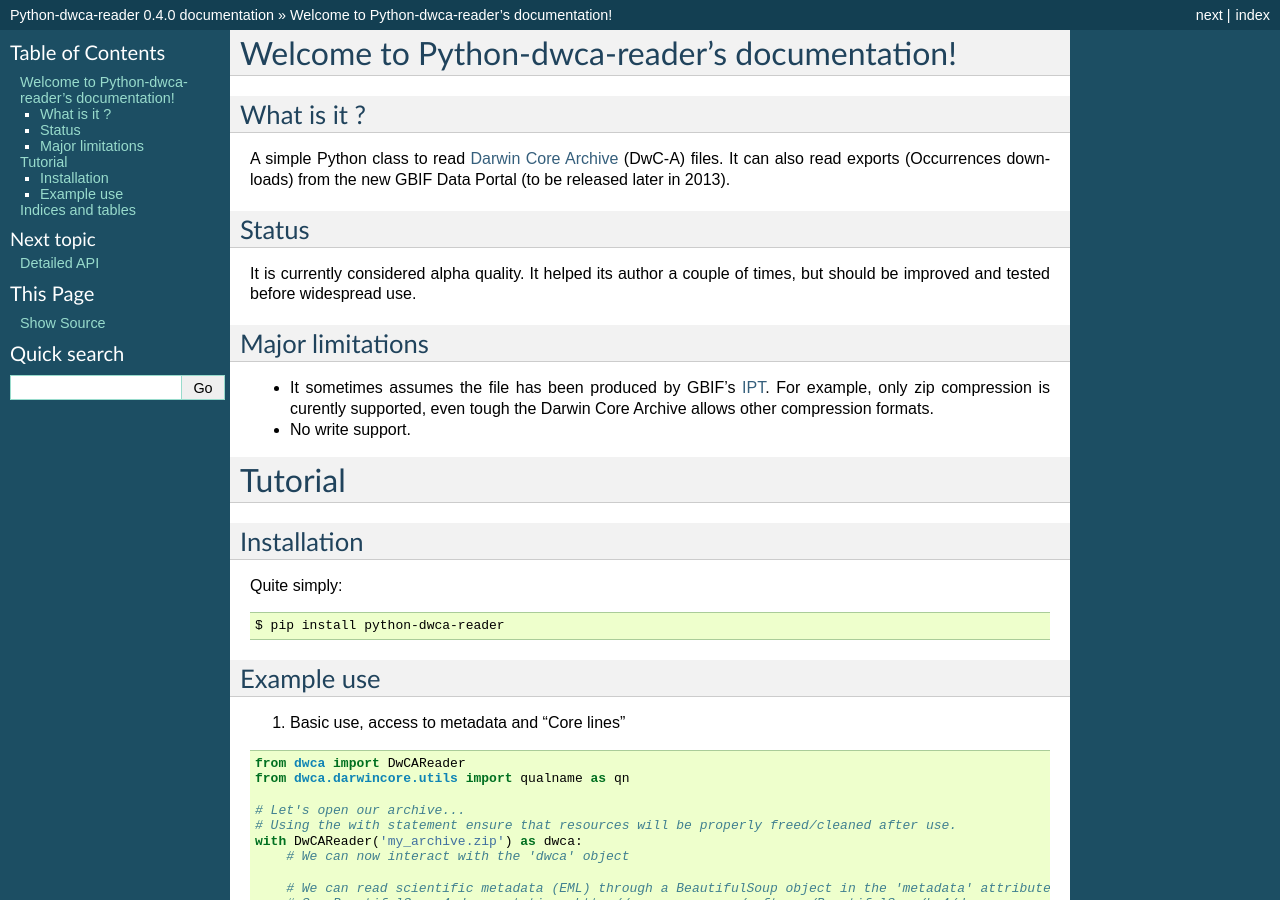
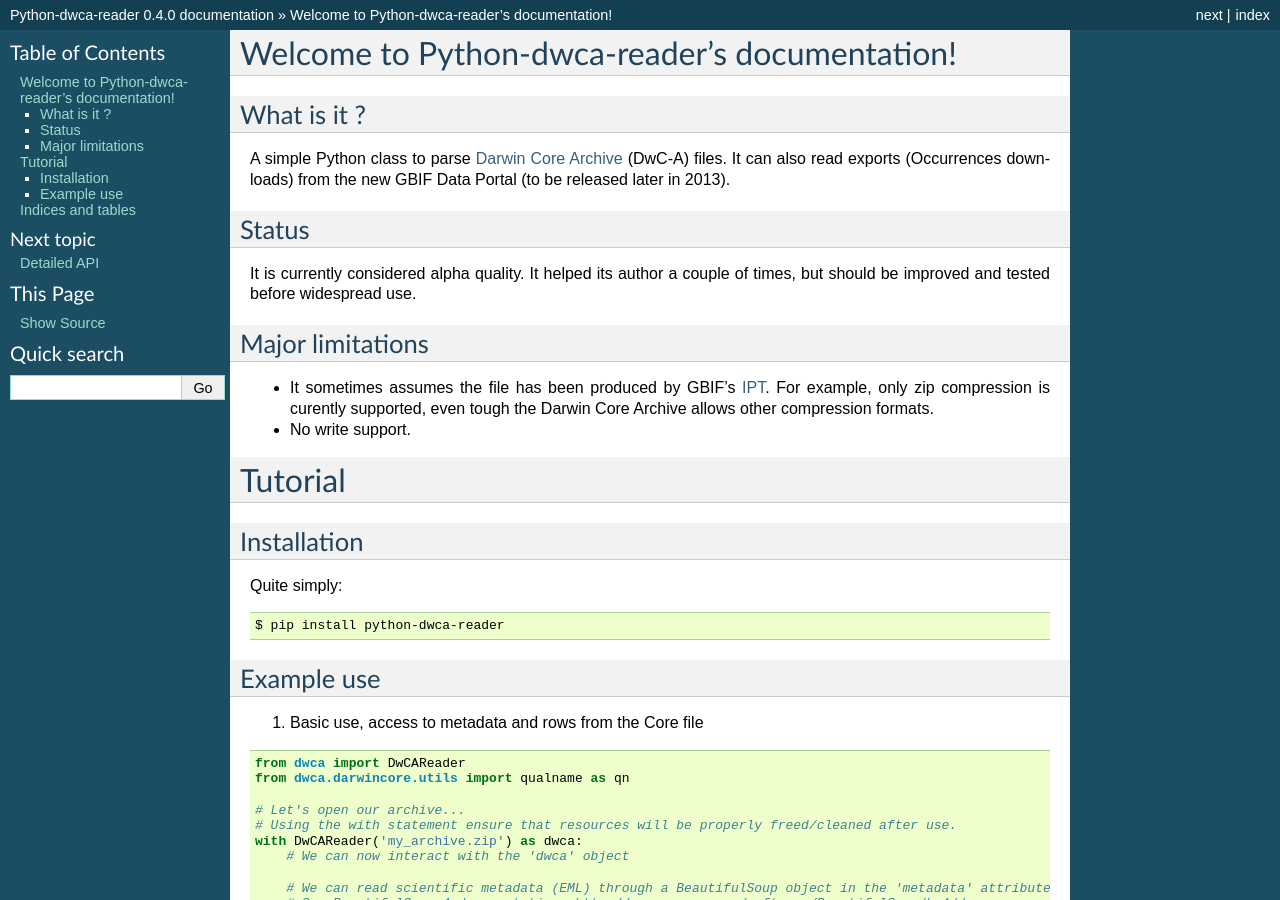
Before and after one commit to BelgianBiodiversityPlatform/python-dwca-reader, a Sphinx documentation site: the page built from doc/index.rst, in a window 1280 px wide and 900 px high. Built offline with Sphinx 7.4.7, drawn with Linux system fonts in a browser that asks for light colours; some of the changed text lies outside the part shown.

Commit message:
Tiny doc. fixes.

```diff
--- a/doc/index.rst
+++ b/doc/index.rst
@@ -5,7 +5,7 @@
 What is it ?
 ------------
 
-A simple Python class to read `Darwin Core Archive`_ (DwC-A) files. It can also read exports (Occurrences downloads) from the new GBIF Data Portal (to be released later in 2013).
+A simple Python class to parse `Darwin Core Archive`_ (DwC-A) files. It can also read exports (Occurrences downloads) from the new GBIF Data Portal (to be released later in 2013).
 
 Status
 ------
@@ -33,7 +33,7 @@
 Example use
 -----------
 
-1. Basic use, access to metadata and "Core lines"
+1. Basic use, access to metadata and rows from the Core file
 
 .. code:: python
 
```
Also changed, not shown: other parts of doc/index.rst (+1 -1 lines), 1 other file.
